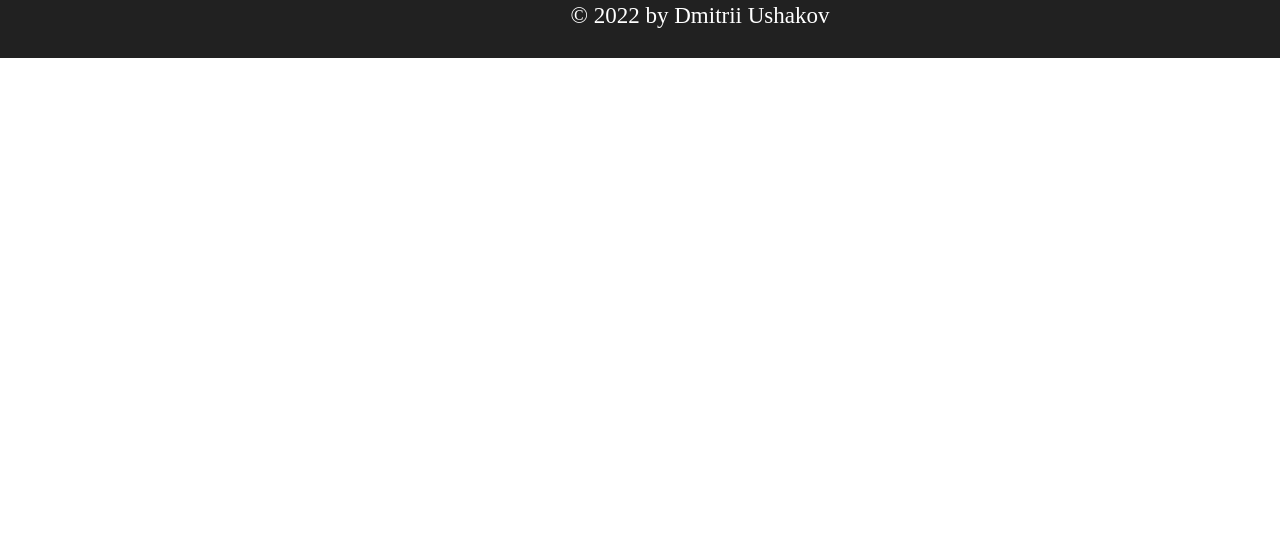
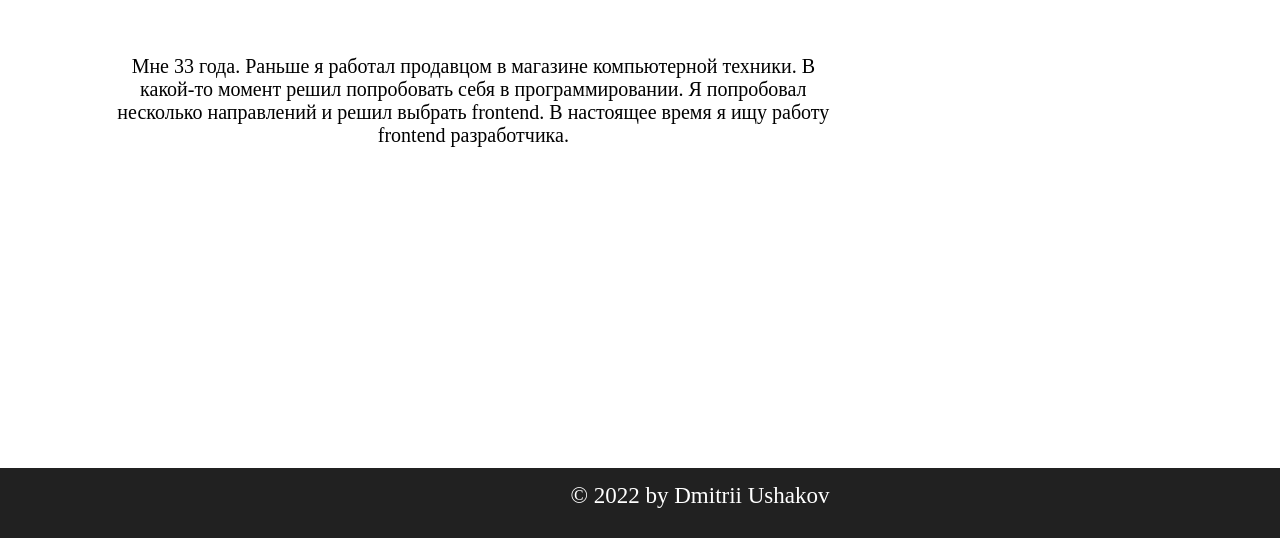
Before and after one commit to DimkaUsh/MyCV-project, a website: page src/html/index.html in a window 1280 px wide. Shown: the part 722-1260 px from the top of the page. Before the commit the page ends 800 px from the top, so only its background shows below. Drawn offline with nearby package versions, Linux system fonts and the light colour scheme; files that its build step writes are made by us from their sources; files whose address does not match are found by name.

Commit message:
feat: add about section

```diff
--- a/src/html/components/about.html
+++ b/src/html/components/about.html
@@ -1 +1,16 @@
-<section class="about"></section>
+<section class="about">
+  <div class="container about__wrapper">
+    <div class="about__content">
+      <h2 class="title title_section">Про меня</h2>
+      <div class="about__text">
+        Мне 33 года. Раньше я работал продавцом в магазине компьютерной техники. В какой-то момент
+        решил попробовать себя в программировании. Я попробовал несколько направлений и решил
+        выбрать frontend. В настоящее время я ищу работу frontend разработчика.
+      </div>
+    </div>
+
+    <div class="about__img">
+      <img src="" alt="foto2" />
+    </div>
+  </div>
+</section>
--- a/src/scss/main.scss
+++ b/src/scss/main.scss
@@ -4,4 +4,5 @@
 
 @import './module/header';
 @import './module/promo';
+@import './module/about';
 @import './module/footer';
--- /dev/null
+++ b/src/scss/module/about.scss
@@ -0,0 +1,21 @@
+.about {
+  min-height: 560px;
+
+  &__wrapper {
+    display: grid;
+    grid-template-columns: 2fr 1fr;
+  }
+
+  &__content {
+    display: flex;
+    flex-direction: column;
+    align-items: center;
+  }
+
+  &__text {
+    margin-top: 70px;
+    width: 80%;
+    text-align: center;
+    font-size: 20px;
+  }
+}
```
